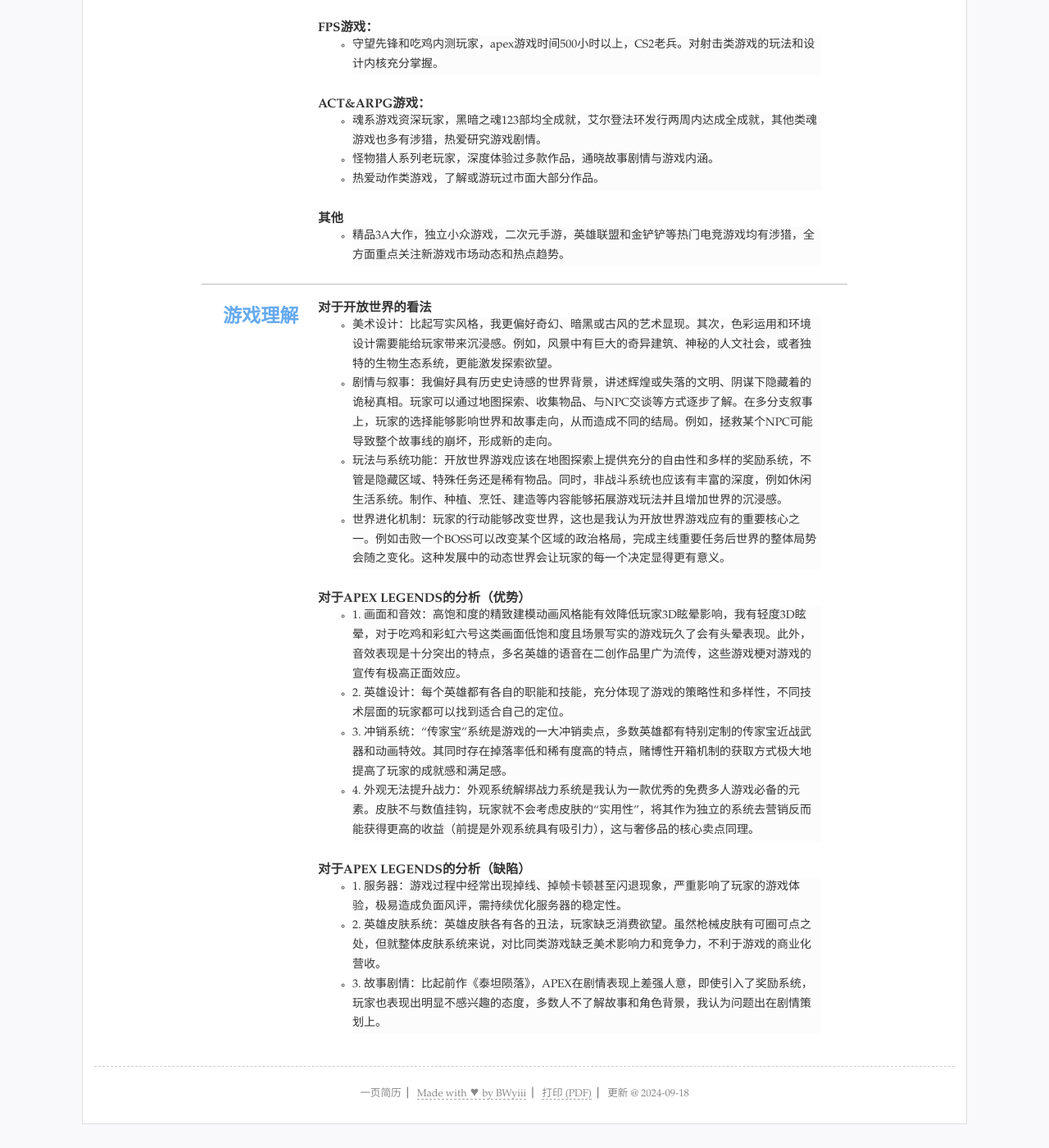
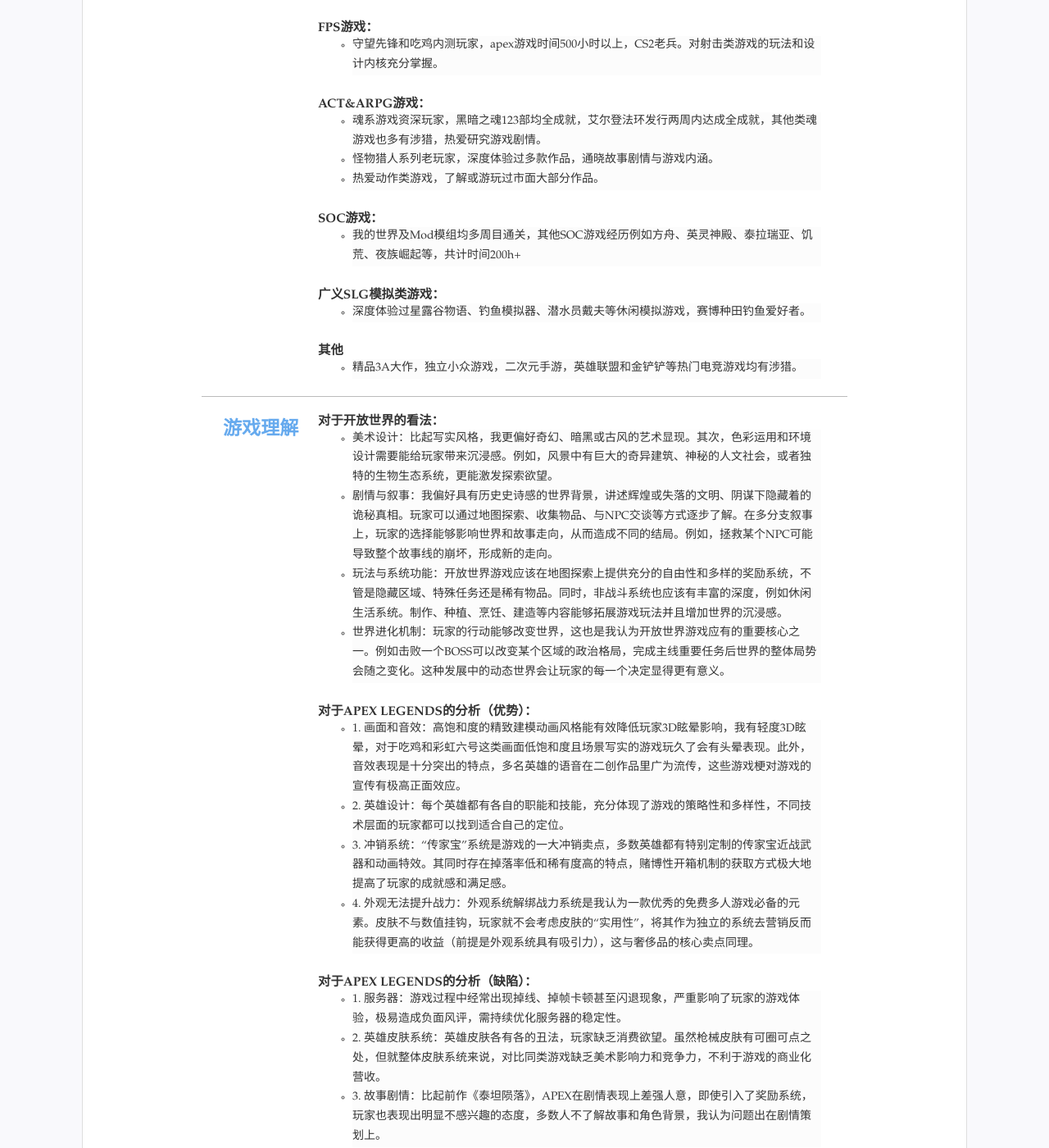
Before and after one commit to BWyiii/-, a Jekyll site: the page built from index.html, in a window 1280 px wide and 1400 px high, scrolled down 1846 px. Shown: the whole window at 82% size. Built offline with Jekyll 4.4.1, drawn with Linux system fonts in a browser that asks for light colours; some of the changed text lies outside the part shown.

Commit message:
Update resume.yml

```diff
--- a/_data/resume.yml
+++ b/_data/resume.yml
@@ -66,7 +66,7 @@ main: #简历主要内容，
     detail: 项目描述：第一年入学初由学校组织的模拟公司创业项目，每组3-5人，我敲定的选题是奶茶品类创业。
   - title: -工作内容：
     detail: 原创设计奶茶LOGO并画图，绘制四个奶茶纸杯（常规款与活动款）草图并进行3D渲染建模。对产品进行目标市场、目标人群与差异化竞争分析，确定产品功能（奶茶菜单）、定位与定价等策略。使用SWOT模型分析企业发展趋势，制定企业CSR战略，使用4P模型制定产品营销，制定广告投放与分销策略。
-  - title: -工作总结（均独立完成）
+  - title: -工作总结（均独立完成）：
     detail: 零基础自主设计产品图，一个月内自学画图与3D建模软件。组内3人中途退出1人，由我包揽后续全部工作包括管理层关系与组织架构图、利益相关者分析等内容。最后制作15分钟的项目视频并进行英文配音。
 
 - type: skills
@@ -94,13 +94,13 @@ others: #其他列表显示
 - type: others #ID可以为空
   name: '个人评价'
   content: #选择需要的格式
-  - title: 兴趣
+  - title: 兴趣：
     list:
     - 网络冲浪者：深度网民，热爱互联网和时代前沿信息；具有良好网感，对新兴文化和事件有自己的理解认知。
     - 资深游戏者：头号游戏玩家，重点关注游戏市场新动态和热点趋势，喜欢思考游戏背后制作逻辑和营销手段。
     - 虚拟爱好者：二次元浓度中等，有较大动漫阅片量和网文阅读量，热爱探究精神文化，构建自己的脑内世界。
 
-  - title: 关于我
+  - title: 关于我：
     list:
     - 学习与实践能力强
     - 情绪稳定积极进取
@@ -121,26 +121,30 @@ others: #其他列表显示
     - 魂系游戏资深玩家，黑暗之魂123部均全成就，艾尔登法环发行两周内达成全成就，其他类魂游戏也多有涉猎，热爱研究游戏剧情。
     - 怪物猎人系列老玩家，深度体验过多款作品，通晓故事剧情与游戏内涵。
     - 热爱动作类游戏，了解或游玩过市面大部分作品。
+  - title: SOC游戏：
+    list: 我的世界及Mod模组均多周目通关，其他SOC游戏经历例如方舟、英灵神殿、泰拉瑞亚、饥荒、夜族崛起等，共计时间200h+
+  - title: 广义SLG模拟类游戏：
+    list: 深度体验过星露谷物语、钓鱼模拟器、潜水员戴夫等休闲模拟游戏，赛博种田钓鱼爱好者。
   - title: 其他
     list:
-    - 精品3A大作，独立小众游戏，二次元手游，英雄联盟和金铲铲等热门电竞游戏均有涉猎，全方面重点关注新游戏市场动态和热点趋势。
+    - 精品3A大作，独立小众游戏，二次元手游，英雄联盟和金铲铲等热门电竞游戏均有涉猎。
 
 - type: gaming comprehension
   name: 游戏理解
   content:
-  - title: 对于开放世界的看法
+  - title: 对于开放世界的看法：
     list:
     - 美术设计：比起写实风格，我更偏好奇幻、暗黑或古风的艺术显现。其次，色彩运用和环境设计需要能给玩家带来沉浸感。例如，风景中有巨大的奇异建筑、神秘的人文社会，或者独特的生物生态系统，更能激发探索欲望。
     - 剧情与叙事：我偏好具有历史史诗感的世界背景，讲述辉煌或失落的文明、阴谋下隐藏着的诡秘真相。玩家可以通过地图探索、收集物品、与NPC交谈等方式逐步了解。在多分支叙事上，玩家的选择能够影响世界和故事走向，从而造成不同的结局。例如，拯救某个NPC可能导致整个故事线的崩坏，形成新的走向。
     - 玩法与系统功能：开放世界游戏应该在地图探索上提供充分的自由性和多样的奖励系统，不管是隐藏区域、特殊任务还是稀有物品。同时，非战斗系统也应该有丰富的深度，例如休闲生活系统。制作、种植、烹饪、建造等内容能够拓展游戏玩法并且增加世界的沉浸感。
     - 世界进化机制：玩家的行动能够改变世界，这也是我认为开放世界游戏应有的重要核心之一。例如击败一个BOSS可以改变某个区域的政治格局，完成主线重要任务后世界的整体局势会随之变化。这种发展中的动态世界会让玩家的每一个决定显得更有意义。
-  - title: 对于APEX LEGENDS的分析（优势）
+  - title: 对于APEX LEGENDS的分析（优势）：
     list:
     - 1. 画面和音效：高饱和度的精致建模动画风格能有效降低玩家3D眩晕影响，我有轻度3D眩晕，对于吃鸡和彩虹六号这类画面低饱和度且场景写实的游戏玩久了会有头晕表现。此外，音效表现是十分突出的特点，多名英雄的语音在二创作品里广为流传，这些游戏梗对游戏的宣传有极高正面效应。
     - 2. 英雄设计：每个英雄都有各自的职能和技能，充分体现了游戏的策略性和多样性，不同技术层面的玩家都可以找到适合自己的定位。
     - 3. 冲销系统：“传家宝”系统是游戏的一大冲销卖点，多数英雄都有特别定制的传家宝近战武器和动画特效。其同时存在掉落率低和稀有度高的特点，赌博性开箱机制的获取方式极大地提高了玩家的成就感和满足感。
     - 4. 外观无法提升战力：外观系统解绑战力系统是我认为一款优秀的免费多人游戏必备的元素。皮肤不与数值挂钩，玩家就不会考虑皮肤的“实用性”，将其作为独立的系统去营销反而能获得更高的收益（前提是外观系统具有吸引力），这与奢侈品的核心卖点同理。
-  - title: 对于APEX LEGENDS的分析（缺陷）
+  - title: 对于APEX LEGENDS的分析（缺陷）：
     list:
     - 1. 服务器：游戏过程中经常出现掉线、掉帧卡顿甚至闪退现象，严重影响了玩家的游戏体验，极易造成负面风评，需持续优化服务器的稳定性。
     - 2. 英雄皮肤系统：英雄皮肤各有各的丑法，玩家缺乏消费欲望。虽然枪械皮肤有可圈可点之处，但就整体皮肤系统来说，对比同类游戏缺乏美术影响力和竞争力，不利于游戏的商业化营收。
```
